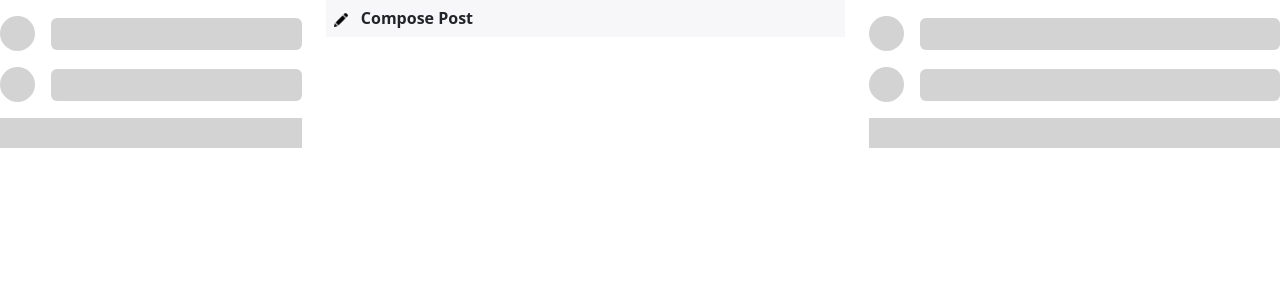
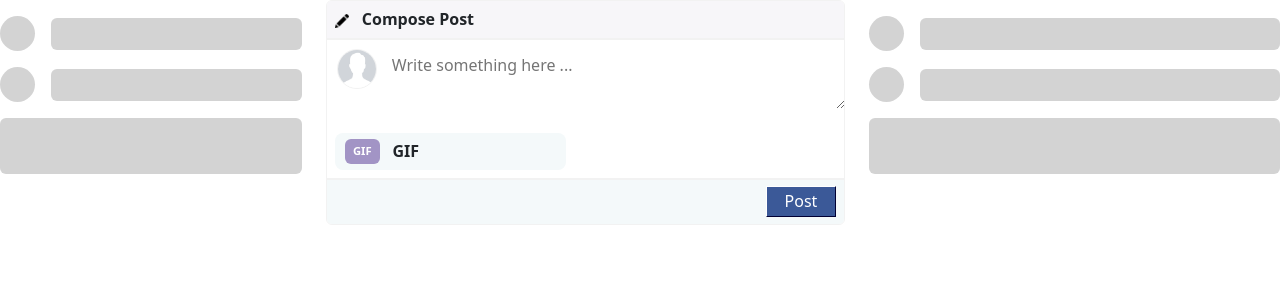
Before and after one commit to TheDarkStrix/facebook-ui, a React (Create React App) app: page / in a window 1280 px wide. Shown: the top 300 px of the page. Built offline with nearby package versions, Linux system fonts and the light colour scheme.

Commit message:
Compose Post: Add initial structure

```diff
--- a/src/components/createPost/createPost.css
+++ b/src/components/createPost/createPost.css
@@ -1,6 +1,13 @@
+.postContainer {
+  border-radius: 6px;
+  overflow: hidden;
+  border: 1px solid #f2f2f2;
+}
+
 .heading {
   background-color: #f7f6f9;
   padding: 0.4em 0.5em;
+  border-bottom: 2px solid #f2f2f2;
 }
 
 .draw img {
@@ -11,3 +18,88 @@
   font-weight: 600;
   margin: 0 0.8em;
 }
+
+.inputbutton {
+  background: #3b5998;
+  color: white;
+  padding: 2px 18px 3px 18px;
+  border-top: 1px white solid;
+  border-left: 1px white solid;
+  border-right: 1px #000033 solid;
+  border-bottom: 1px #000033 solid;
+}
+
+.gif {
+  background-color: #f4f9fa;
+  border-radius: 8px;
+  padding: 6px 10px;
+  margin: 8px;
+  cursor: pointer;
+  display: flex;
+  align-items: center;
+}
+
+.gif:hover {
+  background-color: #eeeeee;
+}
+
+.gifTag {
+  font-size: 0.7em;
+  text-transform: uppercase;
+  font-weight: 800;
+  color: white;
+  background-color: #a294c5;
+  padding: 4px 8px;
+  border-radius: 6px;
+}
+
+.gifText {
+  text-transform: uppercase;
+  font-weight: 600;
+  margin-left: 0.8em;
+}
+
+.footer {
+  display: flex;
+  justify-content: end;
+  background-color: #f4f9fa;
+  padding: 0.4em 0.5em;
+  border-top: 2px solid #f2f2f2;
+}
+
+.profile {
+  padding-left: 10px;
+}
+
+.profile img {
+  object-fit: cover;
+  max-width: 100%;
+  object-position: center;
+  width: 40px;
+  height: 40px;
+  min-width: 40px;
+  border-radius: 50%;
+  border: 1px solid #f2f2f2;
+}
+
+.userInteraction {
+  display: flex;
+  margin: 0.6em 0;
+}
+
+.writePost {
+  width: calc(90% - 10px);
+  max-width: calc(90% - 10px);
+}
+
+.writePost textarea {
+  border: 0;
+  margin-left: 0.8em;
+  line-height: 28px;
+  width: 100%;
+}
+
+textarea:focus,
+input:focus {
+  outline: none;
+}
--- a/src/components/createPost/createPost.js
+++ b/src/components/createPost/createPost.js
@@ -3,7 +3,7 @@ import "./createPost.css";
 const CreatePost = () => {
   return (
     <>
-      <div>
+      <div className="postContainer">
         <div className="heading">
           <div className="d-flex align-items-center">
             <span className="draw">
@@ -12,6 +12,29 @@ const CreatePost = () => {
             <span className="postTitle">Compose Post</span>
           </div>
         </div>
+        <div className="userInteraction">
+          <div className="profileContainer">
+            <div className="profile">
+              <img src="/profile.png" alt="profile_icon" />
+            </div>
+          </div>
+          <div className="writePost">
+            <textarea placeholder="Write something here ..." />
+          </div>
+        </div>
+        <div className="row">
+          <div className="col-md-6">
+            <div className="gif">
+              <span className="gifTag">GIF</span>
+              <span className="gifText">GIF</span>
+            </div>
+          </div>
+        </div>
+        <div className="footer">
+          <div>
+            <button className="inputbutton">Post</button>
+          </div>
+        </div>
       </div>
     </>
   );
--- a/src/components/leftPlaceHolder/placeholder.css
+++ b/src/components/leftPlaceHolder/placeholder.css
@@ -23,4 +23,5 @@
 .contentOnly {
   width: 100%;
   background-color: rgb(211, 211, 211);
+  border-radius: 6px;
 }
```
Also changed, not shown: public/profile.png (added).
